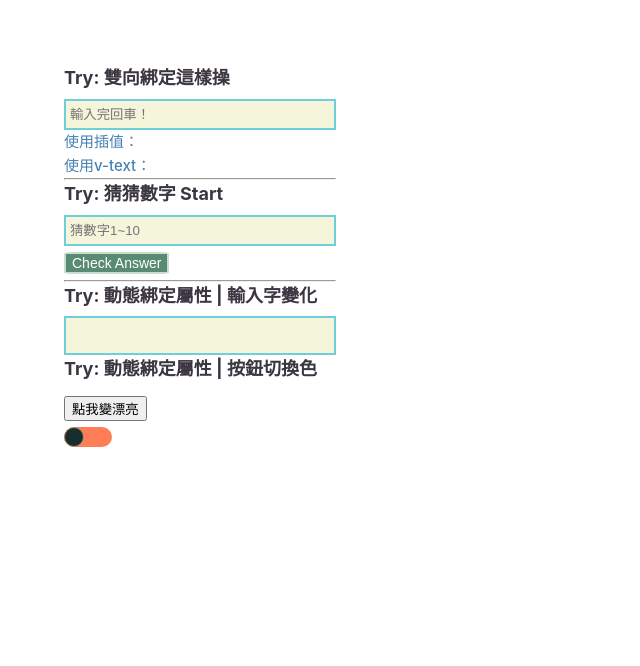
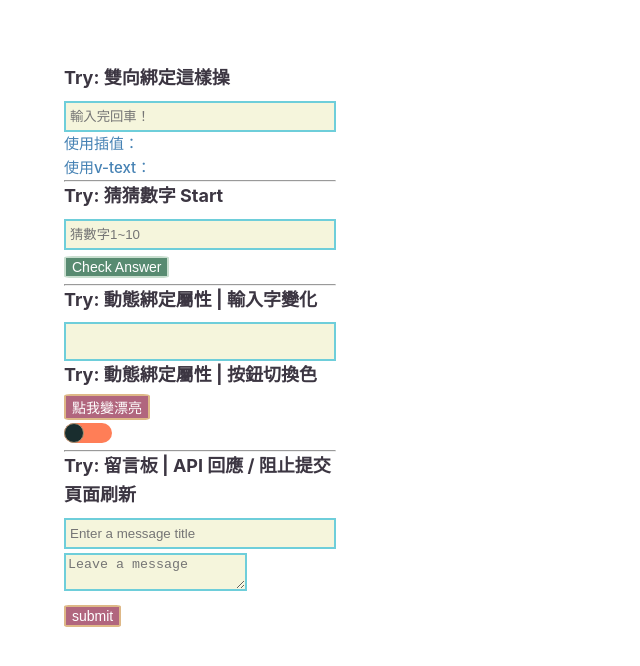
Before and after one commit to HeidiSiao/Vue3-bala, a Vue app: page / in a window 1280 px wide. Shown: the top 666 px of the page, without its empty margins (0-640 px from the left). Built offline with nearby package versions, Linux system fonts and the light colour scheme.

Commit message:
practice-api-event

```diff
--- a/src/App.vue
+++ b/src/App.vue
@@ -2,6 +2,7 @@
 import DocStudy from './components/docStudy.vue';
 import WatchTest from './components/watchTest.vue';
 import SwitchBtn from './components/switchBtn.vue';
+import EventTry from './components/eventTry.vue';
 
 import { ref } from 'vue';
 
@@ -17,6 +18,8 @@ const onColorToggle = (btnActive) => {
       <DocStudy />
       <WatchTest />
       <SwitchBtn @colorToggle="onColorToggle" />
+      <hr />
+      <EventTry />
     </section>
   </div>
 </template>
--- a/src/assets/style.css
+++ b/src/assets/style.css
@@ -4,7 +4,14 @@ h2 {
   font-size: 18px;
   font-weight: bold;
   color: #3c3642;
-  margin-bottom: 6px;
+  margin-bottom: 4px;
+}
+
+h3 {
+  font-size: 14px;
+  font-weight: bold;
+  color: #6f5f7f;
+  margin-bottom: 2px;
 }
 
 input {
@@ -14,6 +21,13 @@ input {
   font-weight: 500;
   color: steelblue;
   padding: 6px 4px;
+  margin-top: 4px;
+}
+
+textarea {
+  border: 2px solid #6eceda;
+  background-color: beige;
+  margin-block: 4px;
 }
 
 p {
@@ -22,7 +36,14 @@ p {
 }
 
 button {
-  margin-block: 6px;
+  display: block;
+  margin-block: 3px;
+  font-size: 14px;
+  font-weight: 500;
+  color: #fff;
+  background-color: #b1667e;
+  border: 2px solid burlywood;
+  border-radius: 8%;
 }
 
 .guessBtn {
--- /dev/null
+++ b/src/components/eventTry.vue
@@ -0,0 +1,70 @@
+/* .prevent 讓你攔截了瀏覽器的表單提交行為，防止頁面刷新，
+讓你能夠在後端發送請求並在前端處理結果，而不會重新載入頁面。*/
+
+<template>
+  <h2>Try: 留言板 | API 回應 / 阻止提交頁面刷新</h2>
+  <form @submit.prevent="handleSubmit">
+    <input type="text" v-model="title" placeholder="Enter a message title" />
+    <textarea v-model="content" id="" placeholder="Leave a message"></textarea>
+    <button type="submit">submit</button>
+  </form>
+
+  <p v-if="refMsg">{{ refMsg }}</p>
+
+  <div v-if="showMsg">
+    <h3>【Message Data】</h3>
+    <p>
+      編號：{{ showMsg.id }} <br />
+      標題：{{ showMsg.title }}
+    </p>
+    <p>訊息：{{ showMsg.body }}</p>
+  </div>
+</template>
+
+<script lang="ts" setup>
+import { ref } from 'vue';
+
+const title = ref('');
+const content = ref('');
+//如果變數需要保存物件或其他複雜資料，並且初始化時沒有資料，使用 null
+const showMsg = ref(null);
+const refMsg = ref('');
+const url = 'https://jsonplaceholder.typicode.com/posts';
+
+const handleSubmit = async () => {
+  if (!title.value.trim() || !content.value.trim()) {
+    console.log(`請勿輸入空格！`);
+    return;
+  }
+
+  // 發送請求
+  try {
+    const res = await fetch(url, {
+      method: 'post',
+      headers: { 'Content-Type': 'application/json' },
+      body: JSON.stringify({
+        title: title.value,
+        body: content.value,
+        id: 1,
+      }),
+    });
+
+    if (!res.ok) {
+      console.log(`不是伺服器請求失敗：${res.status} 原因：${res.statusText}`);
+      return;
+    }
+
+    const data = await res.json();
+    console.log(`成功回應：${data}`);
+    // 換行會失敗！refMsg.value = `Your message: "${data.id}, ${data.title}" \n already submitted!`;
+    refMsg.value = `Your message: ID:${data.id}, Title:${data.title} \n already submitted!`;
+    showMsg.value = data;
+
+    title.value = '';
+    content.value = '';
+  } catch (error) {
+    console.log(error);
+    refMsg.value = `Failed to submit!`;
+  }
+};
+</script>
--- a/src/components/switchBtn.vue
+++ b/src/components/switchBtn.vue
@@ -49,7 +49,7 @@ const colorToggle = () => {
   transition: background-color 0.3s;
 }
 .controlBtn {
-  display: inline-block;
+  display: block;
   width: 20px;
   height: 20px;
   border-radius: 50%;
```
